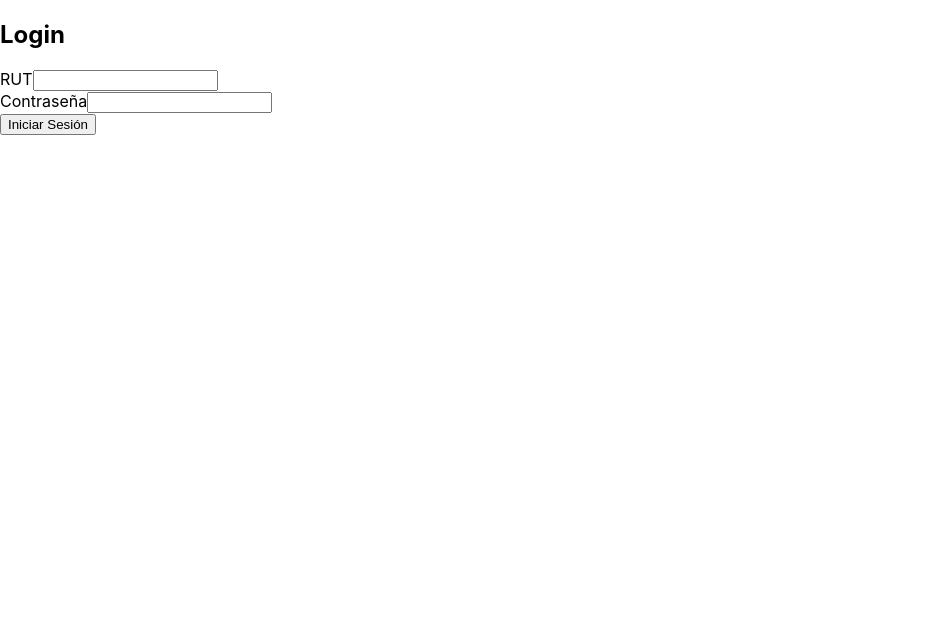
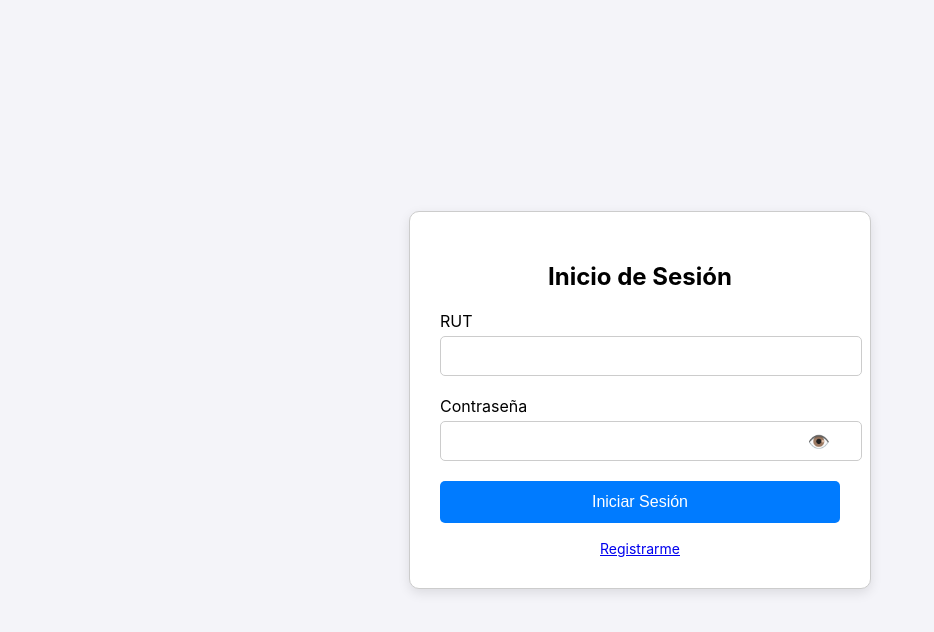
Before and after one commit to kaketsuOG/Sistema-de-control-de-asistencia-con-mensajeria-instantanea, a React (Create React App) app in the folder Plataforma_Atrasos/frontend/: page /login in a window 1280 px wide. Shown: the top 632 px of the page, without its empty margins (0-934 px from the left). Built offline with nearby package versions, Linux system fonts and the light colour scheme.

Commit message:
formulario con diseño login + register

```diff
--- a/Plataforma_Atrasos/frontend/package.json
+++ b/Plataforma_Atrasos/frontend/package.json
@@ -6,6 +6,7 @@
     "@testing-library/jest-dom": "^5.17.0",
     "@testing-library/react": "^13.4.0",
     "@testing-library/user-event": "^13.5.0",
+    "axios": "^1.7.7",
     "react": "^18.3.1",
     "react-dom": "^18.3.1",
     "react-router-dom": "^6.26.2",
--- a/Plataforma_Atrasos/frontend/src/App.js
+++ b/Plataforma_Atrasos/frontend/src/App.js
@@ -1,4 +1,4 @@
-import { BrowserRouter as Router, Routes, Route } from 'react-router-dom';
+import { BrowserRouter as Router, Routes, Route, Navigate } from 'react-router-dom';
 import LoginPage from './pages/LoginPage';
 import HomePage from './pages/HomePage';
 import RegisterPage from './pages/RegisterPage';
@@ -8,9 +8,17 @@ function App() {
   return (
     <Router>
       <Routes>
+        {/* Redirige la ruta principal (/) a /login si no está autenticado */}
+        <Route path="/" element={<Navigate to="/login" />} />
+
+        {/* Página de inicio de sesión */}
         <Route path="/login" element={<LoginPage />} />
+
+        {/* Página de registro */}
         <Route path="/register" element={<RegisterPage />} />
-        <Route path="/" element={<ProtectedRoute><HomePage /></ProtectedRoute>} />
+
+        {/* Ruta protegida para la página principal */}
+        <Route path="/home" element={<ProtectedRoute><HomePage /></ProtectedRoute>} />
       </Routes>
     </Router>
   );
--- /dev/null
+++ b/Plataforma_Atrasos/frontend/src/pages/LoginPage.css
@@ -0,0 +1,72 @@
+/* src/pages/LoginPage.css */
+.login-page {
+    display: flex;
+    justify-content: center;
+    align-items: center;
+    height: 100vh;
+    background-color: #f0f2f5;
+}
+
+.login-card {
+    background-color: white;
+    padding: 40px;
+    border-radius: 10px;
+    box-shadow: 0 2px 10px rgba(0, 0, 0, 0.1);
+    width: 100%;
+    max-width: 400px;
+    text-align: center;
+}
+
+h2 {
+    margin-bottom: 20px;
+}
+
+.form-group {
+    margin-bottom: 20px;
+    text-align: left;
+}
+
+.form-group label {
+    display: block;
+    margin-bottom: 5px;
+}
+
+.form-group input {
+    width: 100%;
+    padding: 10px;
+    border: 1px solid #ddd;
+    border-radius: 5px;
+}
+
+.login-button {
+    width: 100%;
+    padding: 10px;
+    background-color: #007bff;
+    color: white;
+    border: none;
+    border-radius: 5px;
+    cursor: pointer;
+}
+
+.login-button:hover {
+    background-color: #0056b3;
+}
+
+.error-message {
+    color: red;
+    margin-bottom: 20px;
+}
+
+.register-link {
+    margin-top: 20px;
+    font-size: 14px;
+}
+
+.register-link a {
+    color: #007bff;
+    text-decoration: none;
+}
+
+.register-link a:hover {
+    text-decoration: underline;
+}
--- a/Plataforma_Atrasos/frontend/src/pages/LoginPage.js
+++ b/Plataforma_Atrasos/frontend/src/pages/LoginPage.js
@@ -1,10 +1,13 @@
+// src/pages/LoginPage.js
 import React, { useState } from 'react';
 import { login } from '../services/authService';
+import './LoginPage.css'; // Asegúrate de crear este archivo para los estilos
 
 const LoginPage = () => {
     const [rutUsername, setRutUsername] = useState('');
     const [contraseña, setContraseña] = useState('');
     const [error, setError] = useState('');
+    const [showPassword, setShowPassword] = useState(false);
 
     const handleSubmit = async (e) => {
         e.preventDefault();
@@ -12,35 +15,94 @@ const LoginPage = () => {
         try {
             await login(rutUsername, contraseña);
             // Redirigir a la página de inicio después del login exitoso
-            window.location.href = '/';
+            window.location.href = '/home';
         } catch (err) {
             setError(err.message);
         }
     };
 
     return (
-        <div>
-            <h2>Login</h2>
-            {error && <p style={{ color: 'red' }}>{error}</p>}
+        <div style={{
+            display: 'flex',
+            justifyContent: 'center',
+            alignItems: 'center',
+            height: '100vh',
+            backgroundColor: '#f4f4f9' // Color de fondo
+        }}>
+            <div style={{
+                width: '400px', // Ajuste del ancho para expandir la tarjeta
+                padding: '30px', // Más padding para que los elementos no estén pegados al borde
+                border: '1px solid #ccc',
+                borderRadius: '10px',
+                boxShadow: '0 4px 12px rgba(0, 0, 0, 0.1)',
+                backgroundColor: 'white' // Fondo blanco para la tarjeta
+            }}>
+                <h2 style={{ textAlign: 'center', marginBottom: '20px' }}>Inicio de Sesión</h2>
+                {error && <p style={{ color: 'red', textAlign: 'center' }}>{error}</p>}
                 <form onSubmit={handleSubmit}>
-                <div>
-                    <label>RUT</label>
+                    <div style={{ marginBottom: '20px' }}>
+                        <label style={{ display: 'block', marginBottom: '5px' }}>RUT</label>
                         <input
                             type="text"
                             value={rutUsername}
                             onChange={(e) => setRutUsername(e.target.value)}
+                            style={{
+                                width: '100%',
+                                padding: '10px',
+                                borderRadius: '5px',
+                                border: '1px solid #ccc',
+                                fontSize: '16px'
+                            }}
                         />
                     </div>
-                <div>
-                    <label>Contraseña</label>
+                    <div style={{ marginBottom: '20px', position: 'relative' }}>
+                        <label style={{ display: 'block', marginBottom: '5px' }}>Contraseña</label>
                         <input
-                        type="password"
+                            type={showPassword ? 'text' : 'password'}
                             value={contraseña}
                             onChange={(e) => setContraseña(e.target.value)}
+                            style={{
+                                width: '100%',
+                                padding: '10px',
+                                borderRadius: '5px',
+                                border: '1px solid #ccc',
+                                fontSize: '16px'
+                            }}
                         />
+                        <span
+                            onClick={() => setShowPassword(!showPassword)}
+                            style={{
+                                position: 'absolute',
+                                right: '10px',
+                                top: '45px', // Ajuste para mejor alineación vertical
+                                transform: 'translateY(-50%)',
+                                cursor: 'pointer',
+                                fontSize: '18px'
+                            }}
+                        >
+                            {showPassword ? '🙈' : '👁️'}
+                        </span>
                     </div>
-                <button type="submit">Iniciar Sesión</button>
+                    <button
+                        type="submit"
+                        style={{
+                            width: '100%',
+                            padding: '12px',
+                            backgroundColor: '#007BFF',
+                            color: 'white',
+                            border: 'none',
+                            borderRadius: '5px',
+                            fontSize: '16px',
+                            cursor: 'pointer'
+                        }}
+                    >
+                        Iniciar Sesión
+                    </button>
                 </form>
+                <div style={{ textAlign: 'center', marginTop: '15px' }}>
+                    <a href="/register" style={{ fontSize: '14px' }}>Registrarme</a>
+                </div>
+            </div>
         </div>
     );
 };
--- a/Plataforma_Atrasos/frontend/src/pages/RegisterPage.js
+++ b/Plataforma_Atrasos/frontend/src/pages/RegisterPage.js
@@ -27,54 +27,108 @@ const RegisterPage = () => {
     };
 
     return (
-        <div>
-            <h2>Registro</h2>
-            {error && <p style={{ color: 'red' }}>{error}</p>}
+        <div style={styles.container}>
+            <div style={styles.card}>
+                <h2 style={styles.header}>Registro</h2>
+                {error && <p style={styles.error}>{error}</p>}
                 <form onSubmit={handleSubmit}>
-                <div>
+                    <div style={styles.formGroup}>
                         <label>Nombre de Usuario</label>
                         <input
                             type="text"
                             value={nombreUsuario}
                             onChange={(e) => setNombreUsuario(e.target.value)}
+                            style={styles.input}
                         />
                     </div>
-                <div>
+                    <div style={styles.formGroup}>
                         <label>RUT</label>
                         <input
                             type="text"
                             value={rutUsername}
                             onChange={(e) => setRutUsername(e.target.value)}
+                            style={styles.input}
                         />
                     </div>
-                <div>
+                    <div style={styles.formGroup}>
                         <label>Contraseña</label>
                         <input
                             type="password"
                             value={contraseña}
                             onChange={(e) => setContraseña(e.target.value)}
+                            style={styles.input}
                         />
                     </div>
-                <div>
+                    <div style={styles.formGroup}>
                         <label>Confirmar Contraseña</label>
                         <input
                             type="password"
                             value={confirmarContraseña}
                             onChange={(e) => setConfirmarContraseña(e.target.value)}
+                            style={styles.input}
                         />
                     </div>
-                <div>
+                    <div style={styles.formGroup}>
                         <label>Código de Rol</label>
                         <input
                             type="number"
                             value={codRol}
                             onChange={(e) => setCodRol(e.target.value)}
+                            style={styles.input}
                         />
                     </div>
-                <button type="submit">Registrar</button>
+                    <button type="submit" style={styles.button}>Registrar</button>
                 </form>
+            </div>
         </div>
     );
 };
 
+// Estilos en línea para el diseño
+const styles = {
+    container: {
+        display: 'flex',
+        justifyContent: 'center',
+        alignItems: 'center',
+        height: '100vh',
+        backgroundColor: '#f7f7f7',
+    },
+    card: {
+        width: '400px',
+        padding: '20px',
+        borderRadius: '8px',
+        boxShadow: '0 4px 8px rgba(0, 0, 0, 0.1)',
+        backgroundColor: '#fff',
+    },
+    header: {
+        textAlign: 'center',
+        marginBottom: '20px',
+    },
+    formGroup: {
+        marginBottom: '15px',
+    },
+    input: {
+        width: '100%',
+        padding: '10px',
+        marginTop: '5px',
+        borderRadius: '4px',
+        border: '1px solid #ccc',
+    },
+    button: {
+        width: '100%',
+        padding: '10px',
+        backgroundColor: '#4CAF50',
+        color: '#fff',
+        border: 'none',
+        borderRadius: '4px',
+        cursor: 'pointer',
+        fontSize: '16px',
+    },
+    error: {
+        color: 'red',
+        textAlign: 'center',
+        marginBottom: '15px',
+    },
+};
+
 export default RegisterPage;
```
Also changed, not shown: 1 other file (tests, documents, lock files or other folders). Lines whose indentation alone changed are shown as unchanged.
